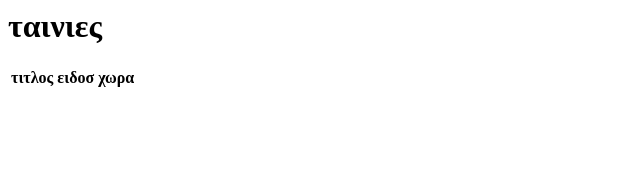
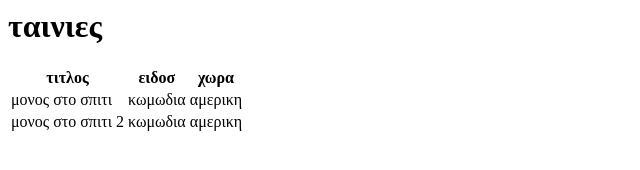
Before and after one commit to emilikongini/emilikongini.github.io, a plain HTML site: page tainies.html in a window 1280 px wide. Shown: the whole page, without its empty margins (0-640 px from the left). Drawn offline with Linux system fonts and the light colour scheme.

Commit message:
Update tainies.html

```diff
--- a/tainies.html
+++ b/tainies.html
@@ -9,6 +9,12 @@
      <tr>
        <th> τιτλος </th><th> ειδοσ </th><th> χωρα  </th>
       </tr>
+      <tr>
+       <td> μονος στο σπιτι </td><td> κωμωδια </td><td> αμερικη  </td>
+      </tr>
+      <tr>
+       <td> μονος στο σπιτι 2 </td><td> κωμωδια </td><td> αμερικη  </td>
+      </tr>
     </table>
     </body>
 </html>
```
